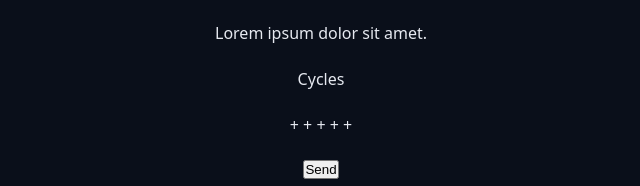
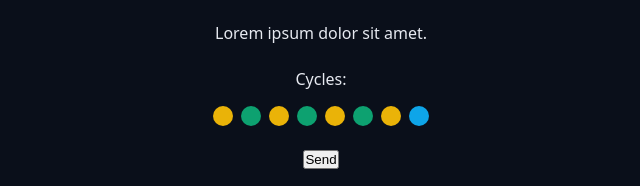
Before and after one commit to Andr0medAonair/chronos-app, a React (Vite) app: page / in a window 1280 px wide. Shown: the part 404-590 px from the top of the page, without its empty margins (319-959 px from the left). Built offline with nearby package versions, Linux system fonts and the light colour scheme.

Commit message:
feat: add cycles component

```diff
--- a/src/App.tsx
+++ b/src/App.tsx
@@ -6,6 +6,7 @@
 import './styles/theme.css';
 import './styles/global.css';
 import { DefaultInput } from './components/DefaultInput';
+import { Cycles } from './components/Cycles';
 
 export default function App() {
   return (
@@ -22,14 +23,18 @@
       <Container>
         <form className='form' action=''>
           <div className='formRow'>
-            <DefaultInput id="myInput" labelText="test" type="text" placeholder="Type something..."/>
+            <DefaultInput
+              id='myInput'
+              labelText='test'
+              type='text'
+              placeholder='Type something...'
+            />
           </div>
           <div className='formRow'>
             <span>Lorem ipsum dolor sit amet.</span>
           </div>
           <div className='formRow'>
-            <span>Cycles</span>
-            <span>+ + + + +</span>
+            <Cycles />
           </div>
           <div className='formRow'>
             <button>Send</button>
--- /dev/null
+++ b/src/components/Cycles/index.tsx
@@ -0,0 +1,17 @@
+import styles from './styles.module.css';
+
+export function Cycles() {
+  return <div className={styles.cycles}>
+    <span>Cycles:</span>
+    <div className={styles.cycleDots}>
+      <span className={`${styles.cycleDot} ${styles.workTime}`}></span>
+      <span className={`${styles.cycleDot} ${styles.shortBreakTime}`}></span>
+      <span className={`${styles.cycleDot} ${styles.workTime}`}></span>
+      <span className={`${styles.cycleDot} ${styles.shortBreakTime}`}></span>
+      <span className={`${styles.cycleDot} ${styles.workTime}`}></span>
+      <span className={`${styles.cycleDot} ${styles.shortBreakTime}`}></span>
+      <span className={`${styles.cycleDot} ${styles.workTime}`}></span>
+      <span className={`${styles.cycleDot} ${styles.longBreakTime}`}></span>
+    </div>
+  </div>;
+}
--- /dev/null
+++ b/src/components/Cycles/styles.module.css
@@ -0,0 +1,30 @@
+.cycles {
+  display: flex;
+  flex-direction: column;
+  gap: 1.6rem;
+  align-items: center;
+  justify-content: center;
+}
+
+.cycleDots {
+  display: flex;
+  gap: 0.8rem;
+}
+
+.cycleDot {
+  width: 2rem;
+  height: 2rem;
+  border-radius: 50%;
+}
+
+.workTime {
+  background-color: var(--warning);
+}
+
+.shortBreakTime {
+  background-color: var(--primary);
+}
+
+.longBreakTime {
+  background-color: var(--info);
+}
```
